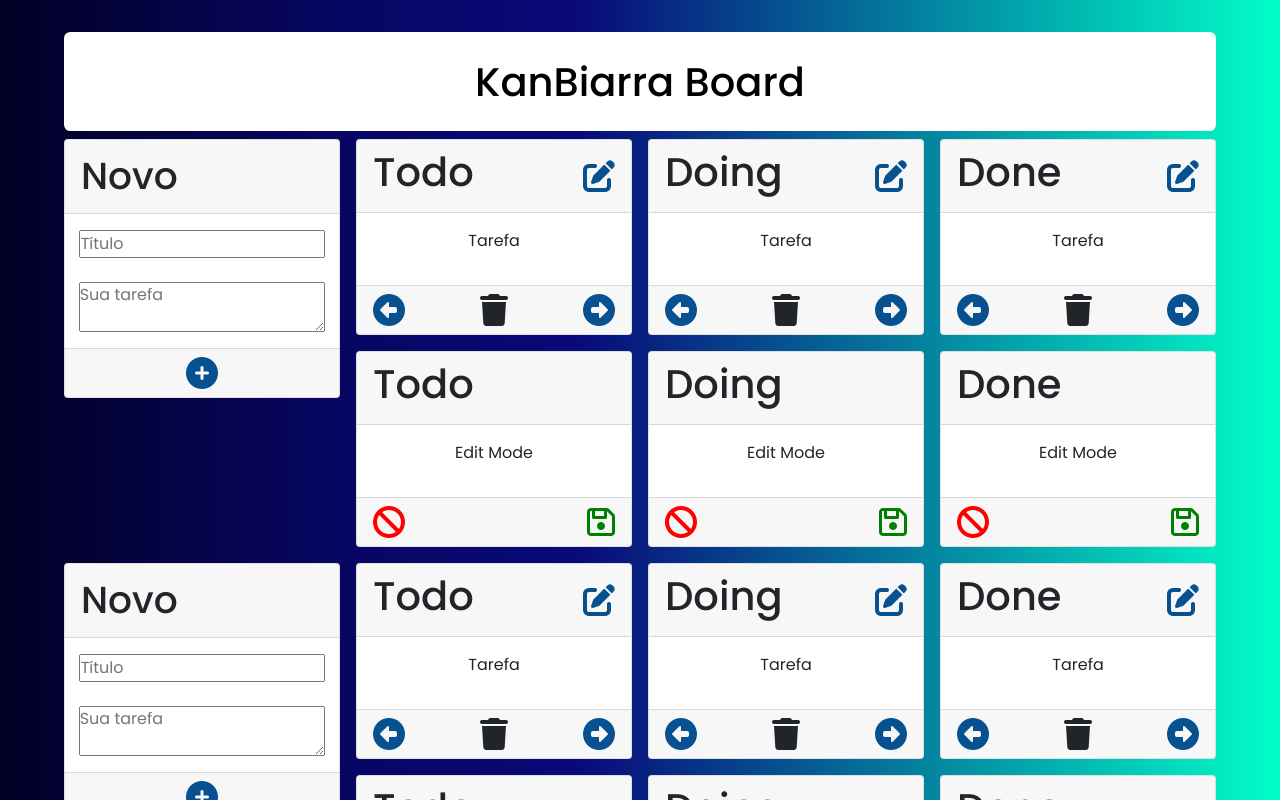
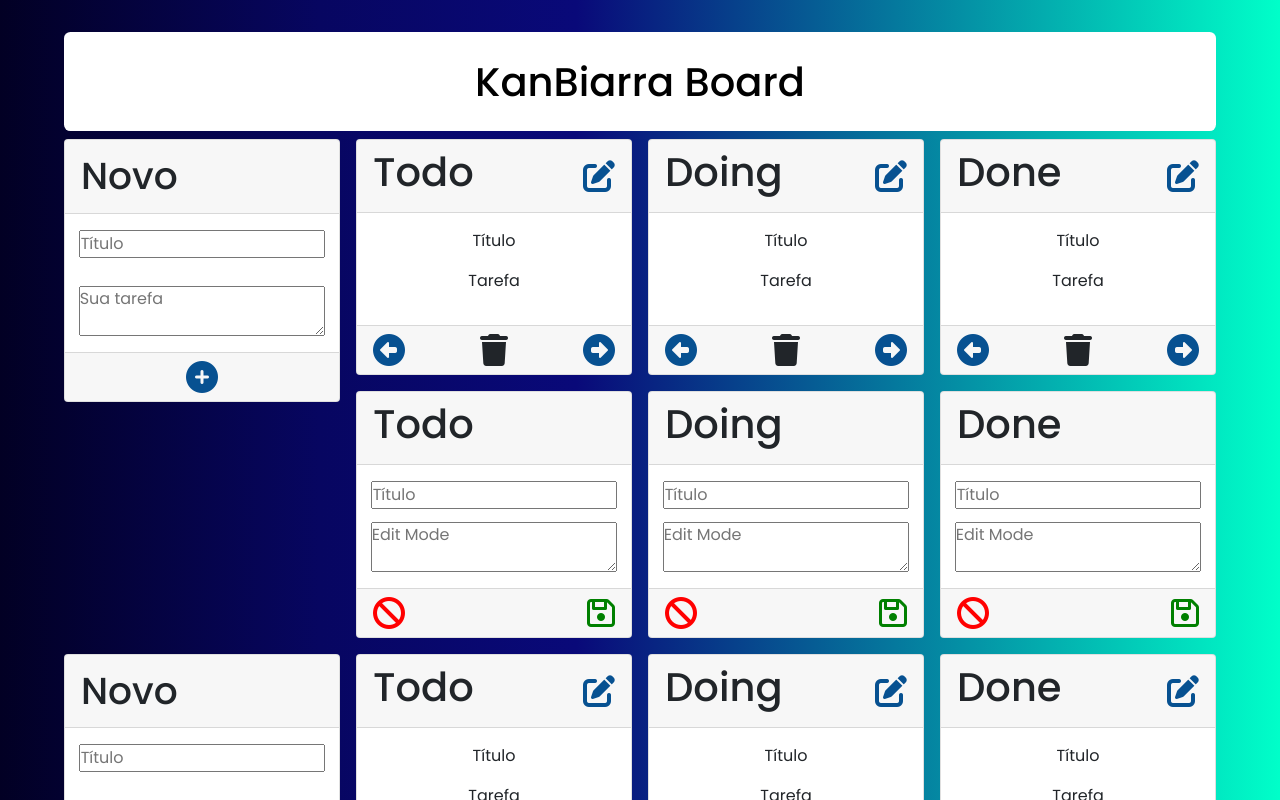
Before and after one commit to pfanovaes/projeto-angular, an Angular app in the folder FRONT/: page /board in a window 1280 px wide. Shown: the top 800 px of the page. Built offline with nearby package versions, Linux system fonts and the light colour scheme.

Commit message:
ULTIMO COMMIT ANTES DO PRAZO FINAL

```diff
--- a/FRONT/src/app/board/columns/columns.component.css
+++ b/FRONT/src/app/board/columns/columns.component.css
@@ -21,6 +21,7 @@
 
 .input-titulo {
     width: 90%;
+    margin-bottom: .8rem;
 }
 
 .ta-content {
@@ -35,6 +36,7 @@
 
 .novo {
     justify-content: center !important;
+    margin-bottom: 0;
 
 }
 
@@ -47,7 +49,9 @@
 
 .card-content {
     display: flex;
+    flex-direction: column;
     justify-content: center;
+    align-items: center;
     margin-top: 1rem;
     margin-bottom: 1rem;
 }
--- a/FRONT/src/app/board/columns/columns.component.html
+++ b/FRONT/src/app/board/columns/columns.component.html
@@ -2,7 +2,7 @@
     <div class="column">
         <div class="card">
             <div class="card-header title">Novo</div>
-            <div class="card-title">
+            <div class="card-title novo">
                 <input type="text" class="input-titulo" placeholder="Título">
             </div>
             <div class="card-content">
@@ -20,6 +20,7 @@
                 <i class="fas fa-edit blue icon"></i>
             </div>
             <div class="card-content">
+                <p class="card-p">Título</p>
                 <p class="card-p">Tarefa</p>
             </div>
             <div class="card-footer">
@@ -34,7 +35,9 @@
                 <h1>Todo</h1>
             </div>
             <div class="card-content">
-                <p class="card-p">Edit Mode</p>
+                <input type="text" class="input-titulo" placeholder="Título">
+                <textarea class="ta-content" placeholder="Edit Mode"></textarea>
+
             </div>
             <div class="card-footer">
                 <i class="fas fa-ban red icon"></i>
@@ -49,6 +52,7 @@
                 <i class="fas fa-edit blue icon"></i>
             </div>
             <div class="card-content">
+                <p class="card-p">Título</p>
                 <p class="card-p">Tarefa</p>
             </div>
             <div class="card-footer">
@@ -64,7 +68,8 @@
                 <h1>Doing</h1>
             </div>
             <div class="card-content">
-                <p class="card-p">Edit Mode</p>
+                <input type="text" class="input-titulo" placeholder="Título">
+                <textarea class="ta-content" placeholder="Edit Mode"></textarea>
             </div>
             <div class="card-footer">
                 <i class="fas fa-ban red icon"></i>
@@ -79,6 +84,7 @@
                 <i class="fas fa-edit blue icon"></i>
             </div>
             <div class="card-content">
+                <p class="card-p">Título</p>
                 <p class="card-p">Tarefa</p>
             </div>
             <div class="card-footer">
@@ -93,7 +99,8 @@
                 <h1>Done</h1>
             </div>
             <div class="card-content">
-                <p class="card-p">Edit Mode</p>
+                <input type="text" class="input-titulo" placeholder="Título">
+                <textarea class="ta-content" placeholder="Edit Mode"></textarea>
             </div>
             <div class="card-footer">
                 <i class="fas fa-ban red icon"></i>
```
